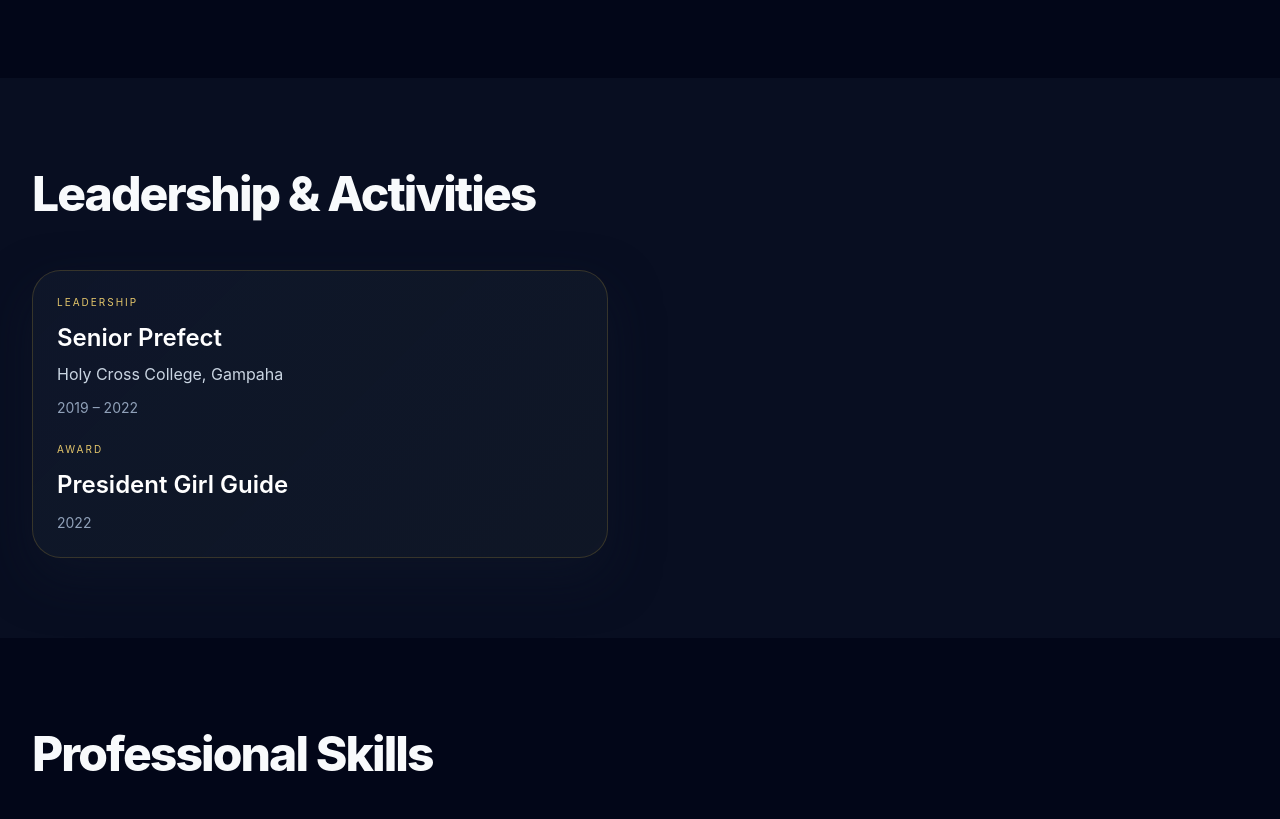
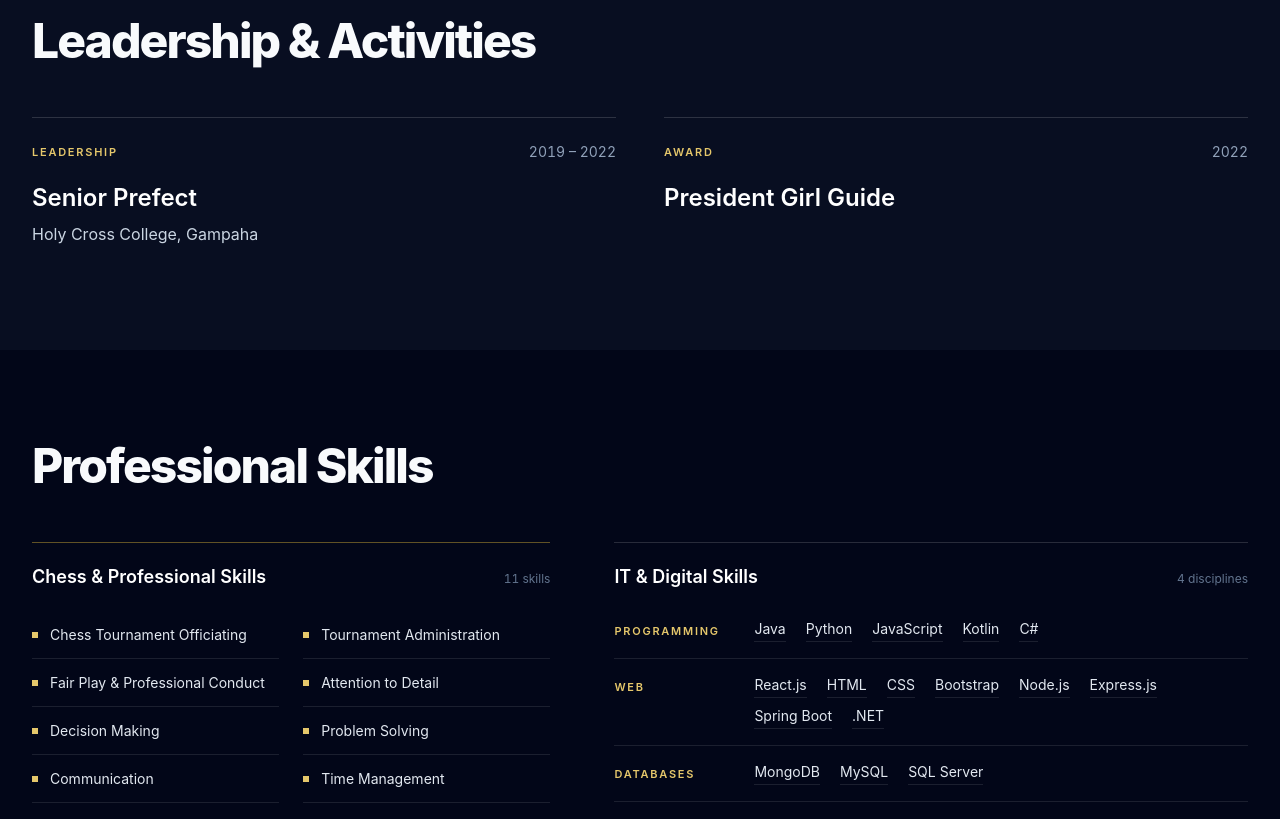
Before and after one commit to LihiniAthukorala/Portfolio, a React (Vite) app: page / in a window 1280 px wide. Shown: the part 5503-6322 px from the top of the page. Built offline with nearby package versions, Linux system fonts and the light colour scheme.

Commit message:
App component layout and remove unused event descriptions for improved clarity

```diff
--- a/src/App.tsx
+++ b/src/App.tsx
@@ -2,7 +2,6 @@ import { useEffect, useMemo, useState } from 'react';
 import portraitImage from './assets/portrait.png';
 import cvPdf from './assets/Lihini Athukorala.pdf';
 import {
-  ArrowRight,
   ArrowUpRight,
   CalendarRange,
   Check,
@@ -39,28 +38,24 @@ const featuredEvents = [
     subtitle: 'Premier Division',
     year: 2026,
     category: 'Women’s',
-    description: 'A national premier-division event showcasing tournament administration and professional oversight.',
   },
   {
     name: 'National Youth Rapid & Blitz Chess Championship',
     subtitle: 'Youth Event',
     year: 2026,
     category: 'Youth',
-    description: 'A youth-focused rapid and blitz event with strong international-style tournament management.',
   },
   {
     name: 'Queenstar International Rating Chess Championship',
     subtitle: 'International Rating',
     year: 2026,
     category: 'International Rating',
-    description: 'An international-rated chess championship event conducted under professional competition standards.',
   },
   {
     name: 'Sri Lanka National Rapid & Blitz Chess Championship',
     subtitle: 'National Rapid & Blitz',
     year: 2025,
     category: 'National',
-    description: 'A national fast-format championship where organization, fairness, and clear decision-making are essential.',
   },
 ];
 
@@ -468,11 +463,6 @@ function App() {
                 <p className="text-[10px] uppercase tracking-[0.2em] text-[#E5C76B]">{event.category}</p>
                 <h4 className="mt-3 text-xl font-semibold text-white">{event.name}</h4>
                 <p className="mt-2 text-sm text-slate-300">{event.subtitle}</p>
-                <p className="mt-4 text-sm leading-6 text-slate-400">{event.description}</p>
-                <div className="mt-5 inline-flex items-center gap-2 text-sm font-medium text-[#E5C76B]">
-                  Explore event
-                  <ArrowRight className="h-4 w-4 transition-transform group-hover:translate-x-1" />
-                </div>
               </article>
             ))}
           </div>
@@ -549,19 +539,23 @@ function App() {
               <h3 className="section-title">Leadership & Activities</h3>
             </div>
 
-            <div className="max-w-xl space-y-6 rounded-[1.8rem] border border-[#D4AF37]/20 bg-[linear-gradient(135deg,_rgba(15,23,42,0.95),_rgba(17,24,39,0.88))] p-6 shadow-[0_20px_50px_rgba(15,23,42,0.5)]">
-              <div>
-                <p className="text-[10px] uppercase tracking-[0.2em] text-[#E5C76B]">Leadership</p>
-                <h4 className="mt-3 text-2xl font-semibold text-white">Senior Prefect</h4>
+            <div className="grid gap-x-12 sm:grid-cols-2">
+              <article className="border-t border-white/15 py-6">
+                <div className="flex items-center justify-between gap-4">
+                  <p className="text-[11px] font-semibold uppercase tracking-[0.16em] text-[#E5C76B]">Leadership</p>
+                  <span className="text-sm tabular-nums text-slate-400">2019 – 2022</span>
+                </div>
+                <h4 className="mt-5 text-2xl font-semibold text-white">Senior Prefect</h4>
                 <p className="mt-2 text-slate-300">Holy Cross College, Gampaha</p>
-                <p className="mt-3 text-sm text-slate-400">2019 – 2022</p>
-              </div>
+              </article>
 
-              <div>
-                <p className="text-[10px] uppercase tracking-[0.2em] text-[#E5C76B]">Award</p>
-                <h4 className="mt-3 text-2xl font-semibold text-white">President Girl Guide</h4>
-                <p className="mt-3 text-sm text-slate-400">2022</p>
-              </div>
+              <article className="border-t border-white/15 py-6">
+                <div className="flex items-center justify-between gap-4">
+                  <p className="text-[11px] font-semibold uppercase tracking-[0.16em] text-[#E5C76B]">Award</p>
+                  <span className="text-sm tabular-nums text-slate-400">2022</span>
+                </div>
+                <h4 className="mt-5 text-2xl font-semibold text-white">President Girl Guide</h4>
+              </article>
             </div>
           </div>
         </section>
@@ -571,10 +565,13 @@ function App() {
             <h3 className="section-title">Professional Skills</h3>
           </div>
 
-          <div className="grid gap-8 lg:grid-cols-2">
-            <div className="rounded-[2rem] border border-white/10 bg-white/5 p-6">
-              <h4 className="mb-6 text-xl font-semibold text-white">Chess & Professional Skills</h4>
-              <div className="flex flex-wrap gap-2">
+          <div className="grid gap-12 lg:grid-cols-[0.9fr_1.1fr] lg:gap-16">
+            <div className="border-t border-[#D4AF37]/45 pt-5">
+              <div className="flex items-baseline justify-between gap-4">
+                <h4 className="text-lg font-semibold text-white">Chess & Professional Skills</h4>
+                <span className="shrink-0 text-xs tabular-nums text-slate-500">11 skills</span>
+              </div>
+              <ul className="mt-5 grid gap-x-6 sm:grid-cols-2">
                 {[
                   'Chess Tournament Officiating',
                   'Tournament Administration',
@@ -588,106 +585,79 @@ function App() {
                   'Leadership',
                   'Adaptability',
                 ].map((skill) => (
-                  <span key={skill} className="rounded-full border border-[#D4AF37]/25 bg-[#D4AF37]/10 px-3 py-2 text-sm text-[#E5C76B]">
+                  <li key={skill} className="flex min-h-12 items-center gap-3 border-b border-white/10 py-3 text-sm text-slate-200">
+                    <span className="h-1.5 w-1.5 shrink-0 bg-[#E5C76B]" aria-hidden="true" />
                     {skill}
-                  </span>
+                  </li>
                 ))}
-              </div>
+              </ul>
             </div>
 
-            <div className="rounded-[2rem] border border-white/10 bg-white/5 p-6">
-              <h4 className="mb-6 text-xl font-semibold text-white">IT & Digital Skills</h4>
-              <div className="space-y-6">
-                <div>
-                  <p className="mb-3 text-xs uppercase tracking-[0.2em] text-slate-400">Programming</p>
-                  <div className="flex flex-wrap gap-2">
-                    {['Java', 'Python', 'JavaScript', 'Kotlin', 'C#'].map((item) => (
-                      <span key={item} className="rounded-full border border-white/10 bg-slate-900/80 px-3 py-2 text-sm text-slate-200">
-                        {item}
-                      </span>
-                    ))}
+            <div className="border-t border-white/15 pt-5">
+              <div className="flex items-baseline justify-between gap-4">
+                <h4 className="text-lg font-semibold text-white">IT & Digital Skills</h4>
+                <span className="shrink-0 text-xs tabular-nums text-slate-500">4 disciplines</span>
+              </div>
+              <div className="mt-3 divide-y divide-white/10">
+                {[
+                  { category: 'Programming', items: ['Java', 'Python', 'JavaScript', 'Kotlin', 'C#'] },
+                  { category: 'Web', items: ['React.js', 'HTML', 'CSS', 'Bootstrap', 'Node.js', 'Express.js', 'Spring Boot', '.NET'] },
+                  { category: 'Databases', items: ['MongoDB', 'MySQL', 'SQL Server'] },
+                  { category: 'Tools', items: ['GitHub', 'VS Code', 'Android Studio', 'IntelliJ', 'Eclipse', 'Visual Studio', 'Figma', 'XAMPP', 'Swiss-Manager'] },
+                ].map((group) => (
+                  <div key={group.category} className="grid gap-3 py-4 sm:grid-cols-[7.5rem_1fr] sm:gap-5">
+                    <p className="text-[11px] font-semibold uppercase tracking-[0.16em] text-[#E5C76B] sm:pt-1">{group.category}</p>
+                    <ul className="flex flex-wrap gap-x-5 gap-y-2">
+                      {group.items.map((item) => (
+                        <li key={item} className="border-b border-white/10 pb-0.5 text-sm text-slate-200">{item}</li>
+                      ))}
+                    </ul>
                   </div>
-                </div>
-
-                <div>
-                  <p className="mb-3 text-xs uppercase tracking-[0.2em] text-slate-400">Web</p>
-                  <div className="flex flex-wrap gap-2">
-                    {['React.js', 'HTML', 'CSS', 'Bootstrap', 'Node.js', 'Express.js', 'Spring Boot', '.NET'].map((item) => (
-                      <span key={item} className="rounded-full border border-white/10 bg-slate-900/80 px-3 py-2 text-sm text-slate-200">
-                        {item}
-                      </span>
-                    ))}
-                  </div>
-                </div>
-
-                <div>
-                  <p className="mb-3 text-xs uppercase tracking-[0.2em] text-slate-400">Databases</p>
-                  <div className="flex flex-wrap gap-2">
-                    {['MongoDB', 'MySQL', 'SQL Server'].map((item) => (
-                      <span key={item} className="rounded-full border border-white/10 bg-slate-900/80 px-3 py-2 text-sm text-slate-200">
-                        {item}
-                      </span>
-                    ))}
-                  </div>
-                </div>
-
-                <div>
-                  <p className="mb-3 text-xs uppercase tracking-[0.2em] text-slate-400">Tools</p>
-                  <div className="flex flex-wrap gap-2">
-                    {['GitHub', 'VS Code', 'Android Studio', 'IntelliJ', 'Eclipse', 'Visual Studio', 'Figma', 'XAMPP'].map((item) => (
-                      <span key={item} className="rounded-full border border-white/10 bg-slate-900/80 px-3 py-2 text-sm text-slate-200">
-                        {item}
-                      </span>
-                    ))}
-                  </div>
-                </div>
+                ))}
               </div>
             </div>
           </div>
         </section>
 
         <section id="contact" className="mx-auto max-w-7xl px-4 py-20 sm:px-6 lg:px-8">
-          <div className="rounded-[2rem] border border-[#D4AF37]/20 bg-[linear-gradient(135deg,_rgba(15,23,42,0.95),_rgba(17,24,39,0.9))] p-8 shadow-[0_20px_60px_rgba(15,23,42,0.8)] sm:p-10">
-            <div className="grid gap-10 lg:grid-cols-[1.1fr_0.9fr] lg:items-center">
-              <div>
+          <div className="grid gap-10 border-t border-[#D4AF37]/30 pt-8 sm:pt-10 lg:grid-cols-[0.85fr_1.15fr] lg:gap-20">
+            <div className="flex flex-col items-start">
                 <h3 className="section-title">Let’s Connect</h3>
                 <p className="mt-4 max-w-xl text-slate-300">
                   For chess tournament opportunities, professional collaboration, or other enquiries, feel free to get in touch.
                 </p>
+              <a href="mailto:lihini0511@gmail.com" className="mt-7 inline-flex items-center gap-2 bg-[#D4AF37] px-5 py-3 text-sm font-semibold text-slate-950 transition hover:bg-[#E5C76B]">
+                Email Me
+                <ArrowUpRight className="h-4 w-4" />
+              </a>
+            </div>
+
+            <dl className="grid gap-x-10 sm:grid-cols-2">
+              <div className="border-t border-white/10 py-5">
+                <dt className="text-xs uppercase tracking-[0.16em] text-slate-400">Email</dt>
+                <dd className="mt-2 break-all text-base font-medium text-white">
+                  <a href="mailto:lihini0511@gmail.com" className="transition hover:text-[#E5C76B]">lihini0511@gmail.com</a>
+                </dd>
               </div>
-
-              <div className="space-y-4">
-                <div className="flex items-center justify-between gap-3 rounded-2xl border border-white/10 bg-white/5 p-4">
-                  <span className="text-slate-300">Email</span>
-                  <a href="mailto:lihini0511@gmail.com" className="text-right font-medium text-white hover:text-[#E5C76B]">
-                    lihini0511@gmail.com
+              <div className="border-t border-white/10 py-5">
+                <dt className="text-xs uppercase tracking-[0.16em] text-slate-400">Phone</dt>
+                <dd className="mt-2 text-base font-medium text-white">
+                  <a href="tel:+94713873172" className="transition hover:text-[#E5C76B]">071 387 3172</a>
+                </dd>
+              </div>
+              <div className="border-t border-white/10 py-5">
+                <dt className="text-xs uppercase tracking-[0.16em] text-slate-400">Location</dt>
+                <dd className="mt-2 text-base font-medium text-white">Gampaha, Sri Lanka</dd>
+              </div>
+              <div className="border-t border-white/10 py-5">
+                <dt className="text-xs uppercase tracking-[0.16em] text-slate-400">LinkedIn</dt>
+                <dd className="mt-2 text-base font-medium text-white">
+                  <a href="https://www.linkedin.com/in/lihini-athukorala-759803347" target="_blank" rel="noreferrer" className="inline-flex items-center gap-1 transition hover:text-[#E5C76B]">
+                    Lihini Athukorala <ArrowUpRight className="h-4 w-4" />
                   </a>
-                </div>
-                <div className="flex items-center justify-between gap-3 rounded-2xl border border-white/10 bg-white/5 p-4">
-                  <span className="text-slate-300">Location</span>
-                  <span className="text-right font-medium text-white">Gampaha, Sri Lanka</span>
-                </div>
-                <div className="flex items-center justify-between gap-3 rounded-2xl border border-white/10 bg-white/5 p-4">
-                  <span className="text-slate-300">LinkedIn</span>
-                  <span className="text-right font-medium text-white">Lihini Athukorala</span>
-                </div>
-                <div className="flex items-center justify-between gap-3 rounded-2xl border border-white/10 bg-white/5 p-4">
-                  <span className="text-slate-300">GitHub</span>
-                  <span className="text-right font-medium text-white">LihiniAthukorala</span>
-                </div>
-                <div className="mt-5 flex flex-col gap-3 sm:flex-row">
-                  <a href="mailto:lihini0511@gmail.com" className="inline-flex flex-1 items-center justify-center gap-2 rounded-full bg-[#D4AF37] px-5 py-3 text-sm font-semibold text-slate-950 transition hover:bg-[#E5C76B]">
-                    Email Me
-                  </a>
-                  <a href="https://www.linkedin.com" target="_blank" rel="noreferrer" className="inline-flex flex-1 items-center justify-center gap-2 rounded-full border border-white/10 bg-white/5 px-5 py-3 text-sm font-semibold text-slate-100 transition hover:border-[#D4AF37]/40 hover:text-[#E5C76B]">
-                    LinkedIn
-                  </a>
-                  <a href="https://github.com/LihiniAthukorala" target="_blank" rel="noreferrer" className="inline-flex flex-1 items-center justify-center gap-2 rounded-full border border-white/10 bg-white/5 px-5 py-3 text-sm font-semibold text-slate-100 transition hover:border-[#D4AF37]/40 hover:text-[#E5C76B]">
-                    GitHub
-                  </a>
-                </div>
+                </dd>
               </div>
-            </div>
+            </dl>
           </div>
         </section>
       </main>
```
